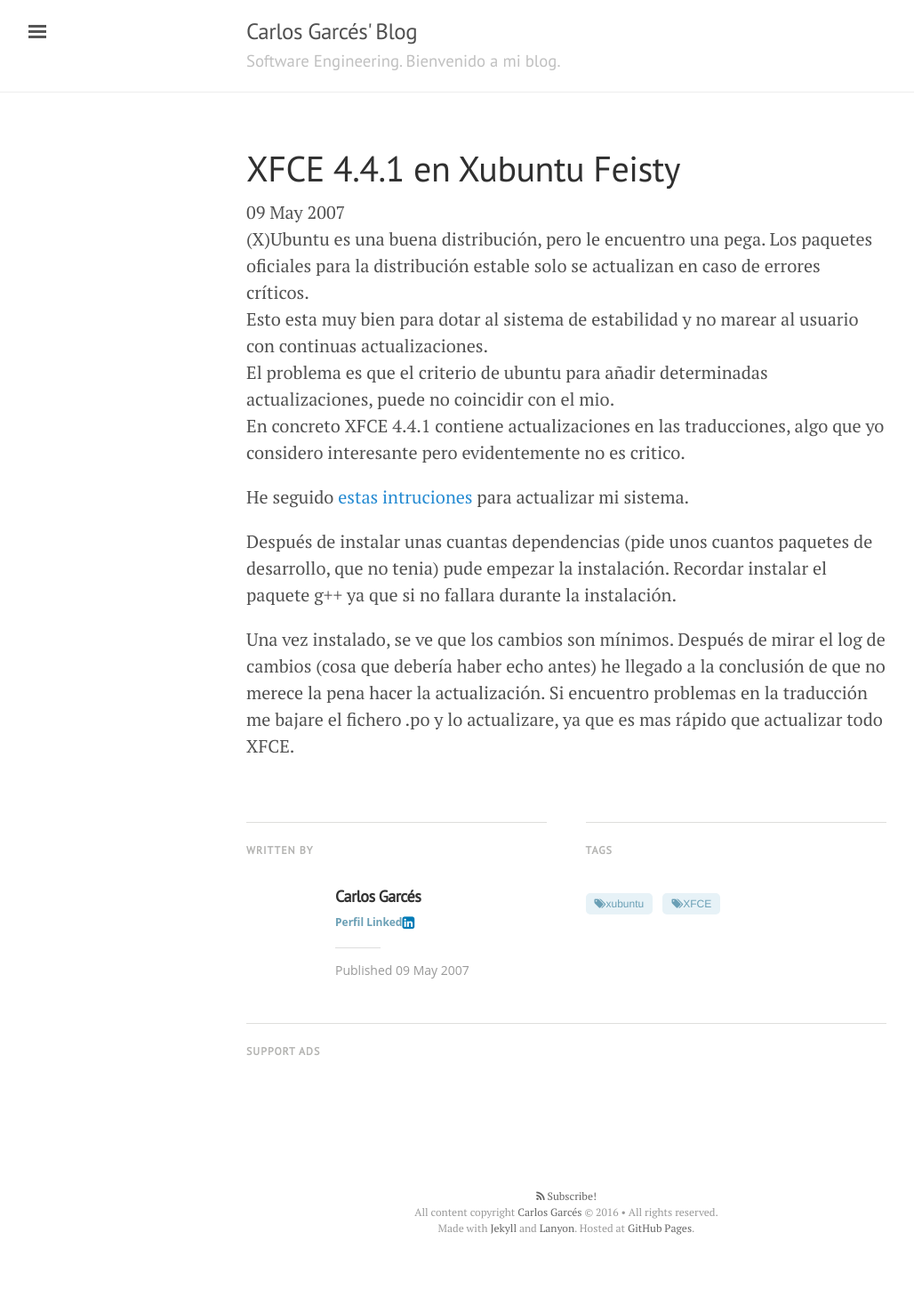
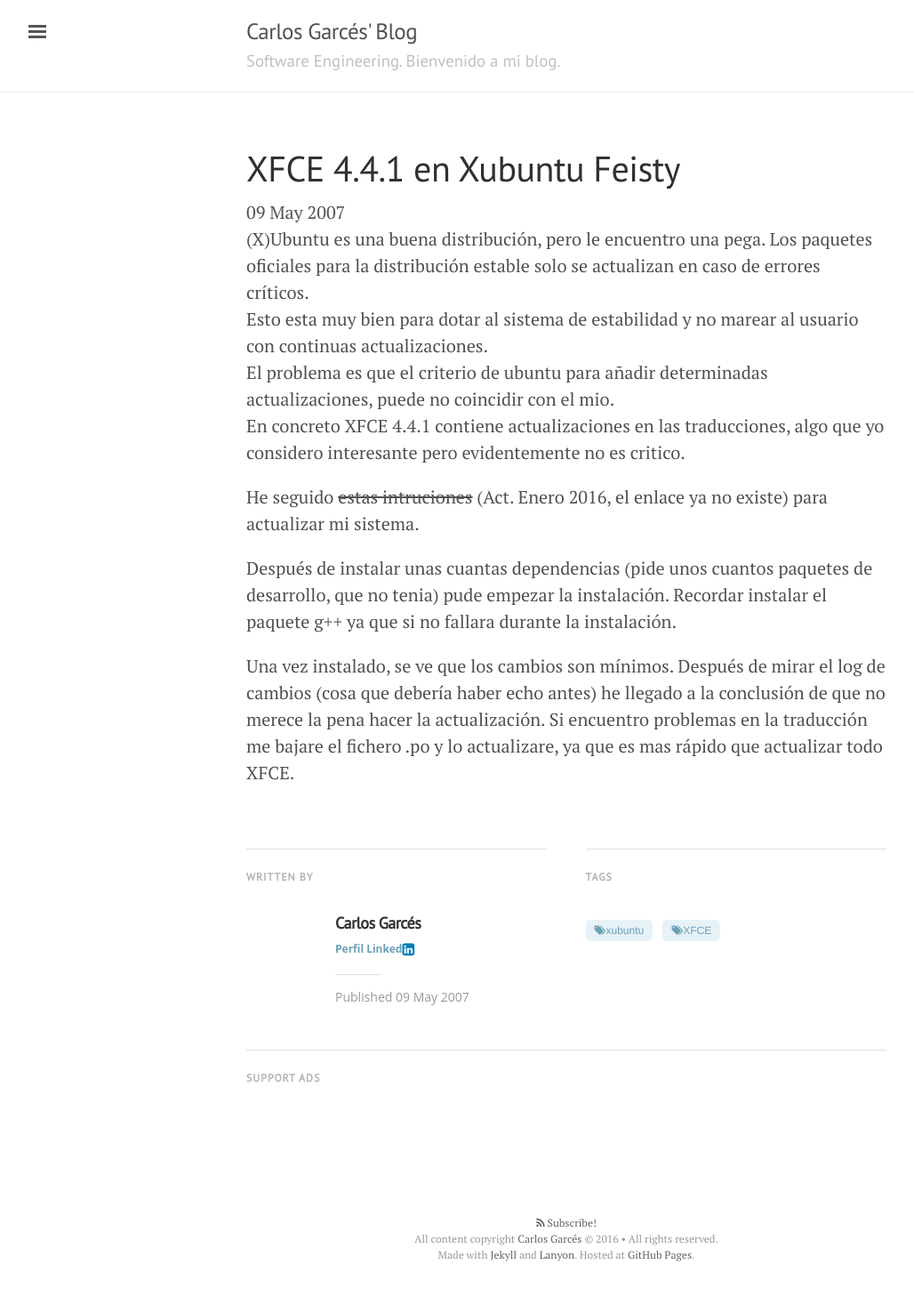
Before and after one commit to CGarces/CGarces.github.io, a Jekyll site: the page built from _posts/2007-05-09-xfce-441-en-xubuntu-feisty.md, in a window 1280 px wide. Shown: the whole page at 89% size, without its empty margins (3-1031 px from the left). Built offline with Jekyll 4.4.1, drawn with Linux system fonts in a browser that asks for light colours; nearby versions of some CDN libraries; comment, search, counter and statistics services are not loaded; before the commit the page ends 1437 px from its top, so only the background shows below that.

```diff
--- a/Gemfile
+++ b/Gemfile
@@ -1,2 +1,3 @@
 source 'https://rubygems.org'
 gem 'github-pages'
+gem 'html-proofer'
--- a/_config.yml
+++ b/_config.yml
@@ -21,7 +21,7 @@ author:
   name:              Carlos Garcés
   url:               http://cgarces.github.io
   email:             carlos.garces@gmail.com
-  linkedin:          https://www.linkedin.com/in/carlos-garces-0aa21831
+  linkedin:          http://www.linkedin.com/in/carlos-garces-0aa21831
 
 # Custom vars
 version:             1.0.0
--- a/_includes/sidebar.html
+++ b/_includes/sidebar.html
@@ -27,14 +27,10 @@
       {% endif %}
     {% endfor %}
 
-    {% comment %}
-    <a class="sidebar-nav-item" href="{{ site.github.repo }}/archive/v{{ site.version }}.zip">Download</a>
-    {% endcomment %}
+    {% if site.github.owner_url != null %}
     <a class="sidebar-nav-item" href="{{ site.github.owner_url }}"><i class="fa fa-github"></i>&nbsp; GitHub</a>
+    {% endif %}
     <a class="sidebar-nav-item" href="{{ site.author.linkedin }}"><i class="fa fa-linkedin"></i>&nbsp; Linkedin</a>
-    {% comment %}
-    <span class="sidebar-nav-item">Currently v{{ site.version }}</span>
-    {% endcomment %}
   </nav>
 
   <div class="sidebar-item">
--- a/_layouts/post.html
+++ b/_layouts/post.html
@@ -24,7 +24,7 @@
 		<div class="post">
 			<h1 class="post-title">{{ page.title }}</h1>
 			<span class="post-date">{{ page.date | date_to_string }}</span>
-			{{ content | replace: '<!--more-->', '<a class="anchor" id="read-more"></a>' }}
+			{{ content | replace: '<!--more-->', '<span class="anchor" id="read-more"></span>' }}
 			<div class="bottom-teaser cf">
 				<div class="isLeft">
 					<h5 class="index-headline featured"><span>Written by</span></h5>
@@ -33,11 +33,7 @@
 						<h4>{{ site.author.name }}</h4>
 						<p class="bio">{{author.bio}}</p>
 						<div id="linkedin-button">
-							<a href="https://www.linkedin.com/in/carlos-garces-0aa21831">Perfil Linked<i class="fa fa-linkedin-square fa-lg"></i></a>
-		  <!--
-
-							<a href="https://es.linkedin.com/pub/carlos-garces/31/218/aa"><img src="https://static.licdn.com/scds/common/u/img/webpromo/btn_liprofile_blue_80x15_es_ES.png?locale=" width="80" height="15" border="0" alt="Ver el perfil de Carlos Garcés en LinkedIn"></a>
-		-->
+							<a href="{{site.author.linkedin}}">Perfil Linked<i class="fa fa-linkedin-square fa-lg"></i></a>
 						</div>
 						<hr/>
 						<p class="published">Published <time datetime="{{ page.date | date: "%F %R" }}">{{ page.date | date_to_string }}</time></p>
--- a/_posts/2007-05-09-xfce-441-en-xubuntu-feisty.md
+++ b/_posts/2007-05-09-xfce-441-en-xubuntu-feisty.md
@@ -21,7 +21,7 @@ En concreto XFCE 4.4.1 contiene actualizaciones en las traducciones, algo que
 yo considero interesante pero evidentemente no es critico.
 <!--more-->
 
-He seguido [estas intruciones](http://acercandoconocimientos.blogspot.com/2007/03/screencast-n2-actualizando-xfce.html) para actualizar mi sistema.
+He seguido ~~estas intruciones~~ (Act. Enero 2016, el enlace ya no existe) para actualizar mi sistema.
 
 Después de instalar unas cuantas dependencias (pide unos cuantos paquetes de
 desarrollo, que no tenia) pude empezar la instalación. Recordar instalar el
```
